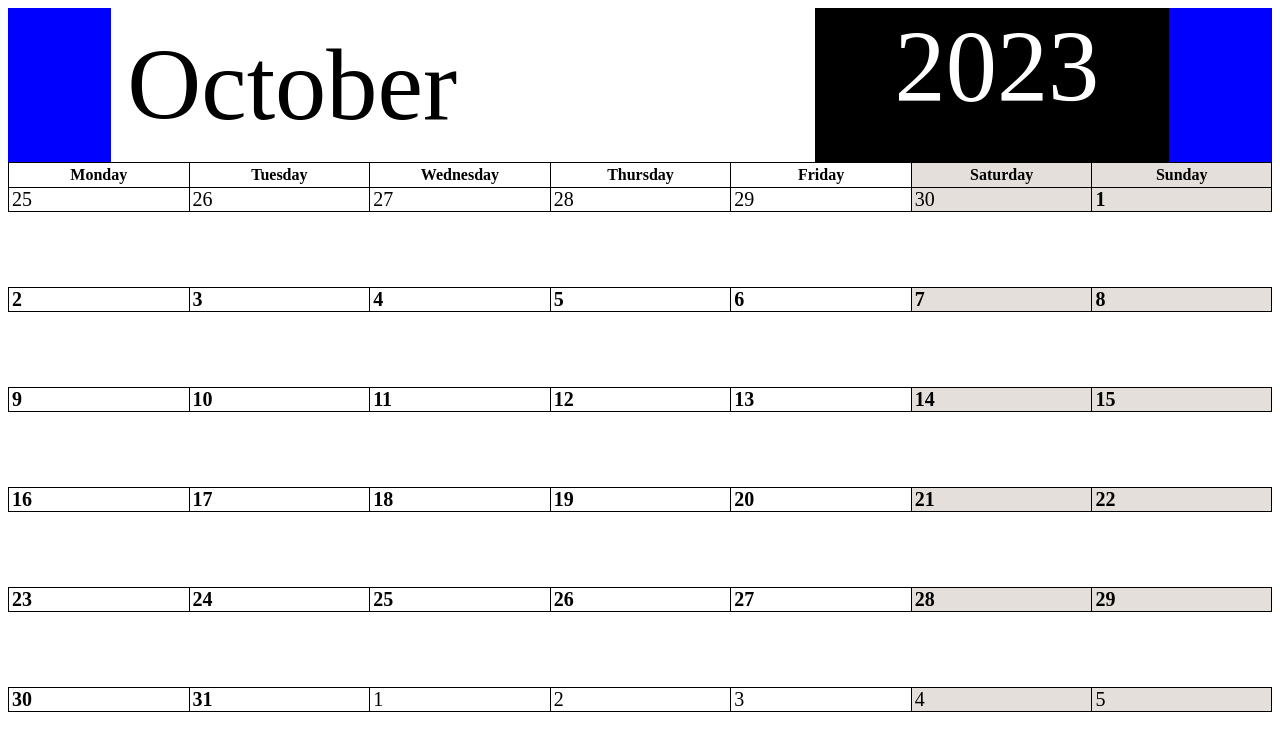
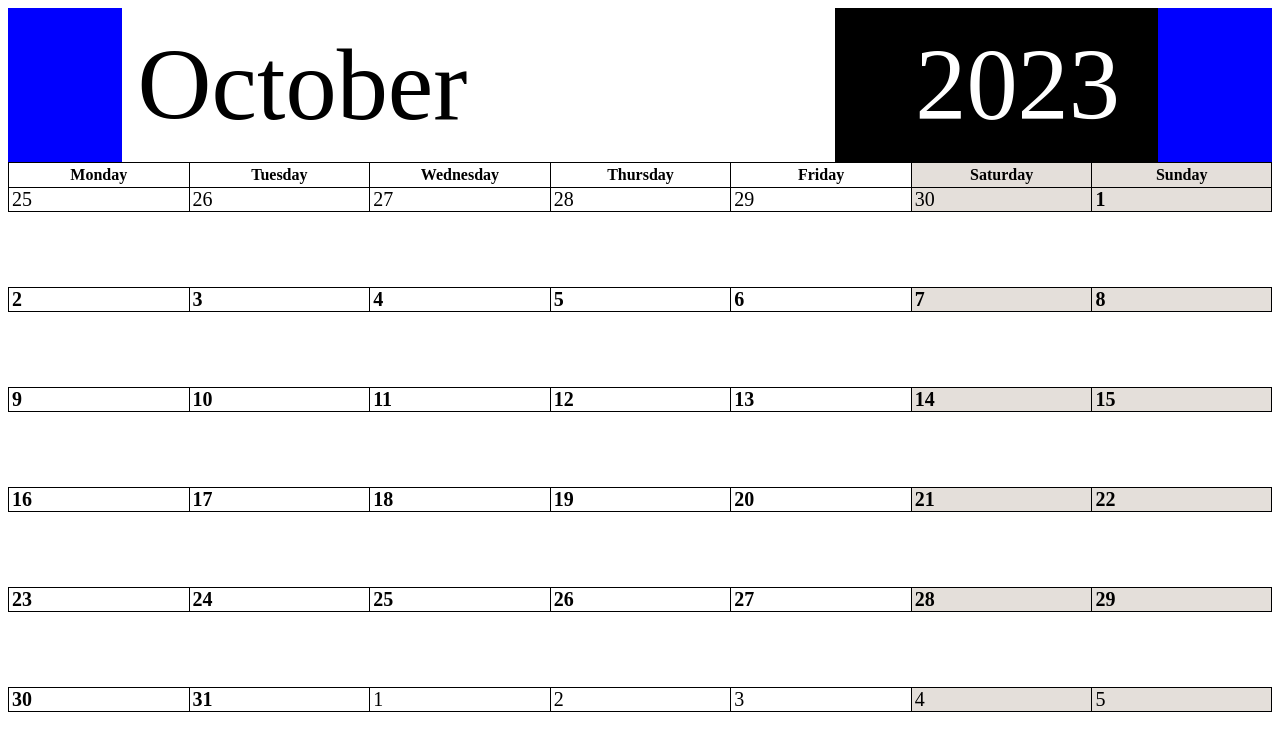
Before and after one commit to Lep333/guest_calendar, a Vue app: page / in a window 1280 px wide. Shown: the top 750 px of the page. Built offline with nearby package versions, Linux system fonts and the light colour scheme.

Commit message:
Day captions length now changes depending on the media size. Also moved year caption vertical to the center.

```diff
--- a/src/App.vue
+++ b/src/App.vue
@@ -11,7 +11,7 @@
           class="weekdayCaption"
           :style="{'--start': index * 2 + 1, '--end': index * 2 + 3, '--row': 1}"
         >
-          {{ this.getDayCaption[weekday - 1] }}
+          {{ this.weekdayCaptions[weekday - 1] }}
       </div>
       <div
           v-for="(weekday, index) in this.getDays"
@@ -47,6 +47,7 @@ export default {
     return {
       currMonth: new Date().getMonth(),
       currYear: new Date().getFullYear(),
+      weekdayCaptions: [],
       startOfTheWeek: 1, // "Monday"
       rooms: 3,
       events: [
@@ -69,6 +70,11 @@ export default {
   props: {
     msg: String,
   },
+  mounted() {
+    let desktop = window.matchMedia("(min-width: 768px)");
+    this.getDayCaption(desktop);
+    desktop.addEventListener("change", this.getDayCaption);
+  },
   methods: {
     dayToActualCalendarDay(day) {
       return (day.getDay() - this.startOfTheWeek + 7) % 7;
@@ -81,6 +87,19 @@ export default {
         event.end ? 100 - (1 / (duration * 2)) * 100 : 100
       }% 100%, 0% 100%)`;
       return `--start: ${event.startSlot}; --end: ${event.duration}; --row: ${(2 + event.room) + event.startWeek * 4 }; --poly: ${eventStyle}`;
+    },
+    getDayCaption() {
+      let desktop = window.matchMedia("(min-width: 768px)");
+
+      let option = desktop.matches? "long": "short";
+      let weekdayCaptions = []
+      let i = 0;
+      while (i < 7) {
+        let day = this.getDays[i]
+        weekdayCaptions.push(day.toLocaleString("default", {weekday: option}));
+        i++;
+      }
+      this.weekdayCaptions =  weekdayCaptions;
     },
   },
   computed: {
@@ -164,19 +183,6 @@ export default {
         }
       }
       return calEvents;
-    },
-    getDayCaption() {
-      let desktop = window.matchMedia("(min-width: 768px)");
-
-      let option = desktop.matches? "long": "short";
-      let weekdayCaptions = []
-      let i = 0;
-      while (i < 7) {
-        let day = this.getDays[i]
-        weekdayCaptions.push(day.toLocaleString("default", {weekday: option}));
-        i++;
-      }
-      return weekdayCaptions;
     },
   },
 };
--- a/src/components/TimeLabel.vue
+++ b/src/components/TimeLabel.vue
@@ -28,18 +28,20 @@ export default {
     font-size: 8vw;
     padding-left: 1rem;
     padding-right: 1rem;
-    width: 65vw;
+    width: 60vw;
 }
 
 .yearCaption{
     font-size: 8vw;
     padding-left: 5rem;
     padding-right: 1rem;
-    width: 25vw;
+    width: 20vw;
     height: 100%;
-    display: inline-block;
+    display: flex;
     background-color: black;
     color: white;
+    text-align: center;
+    align-items: center;
 }
 
 .monthButton {
```
